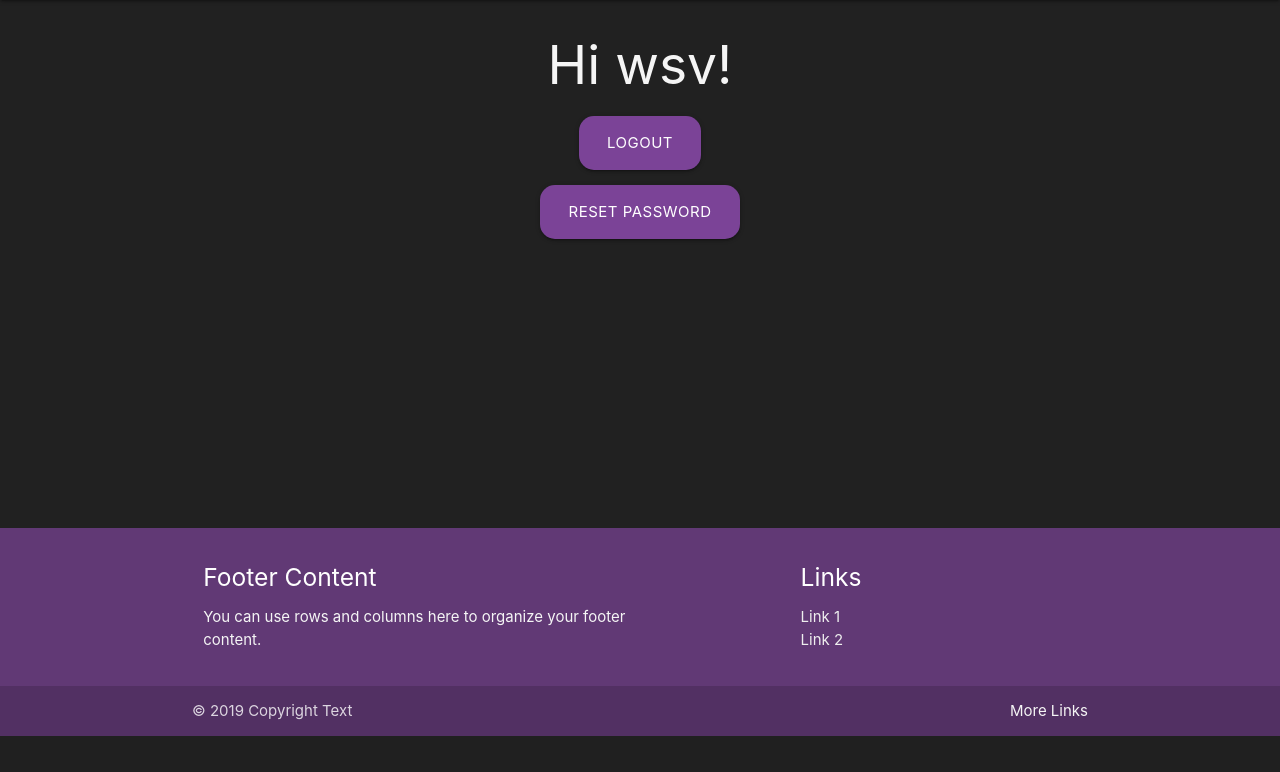
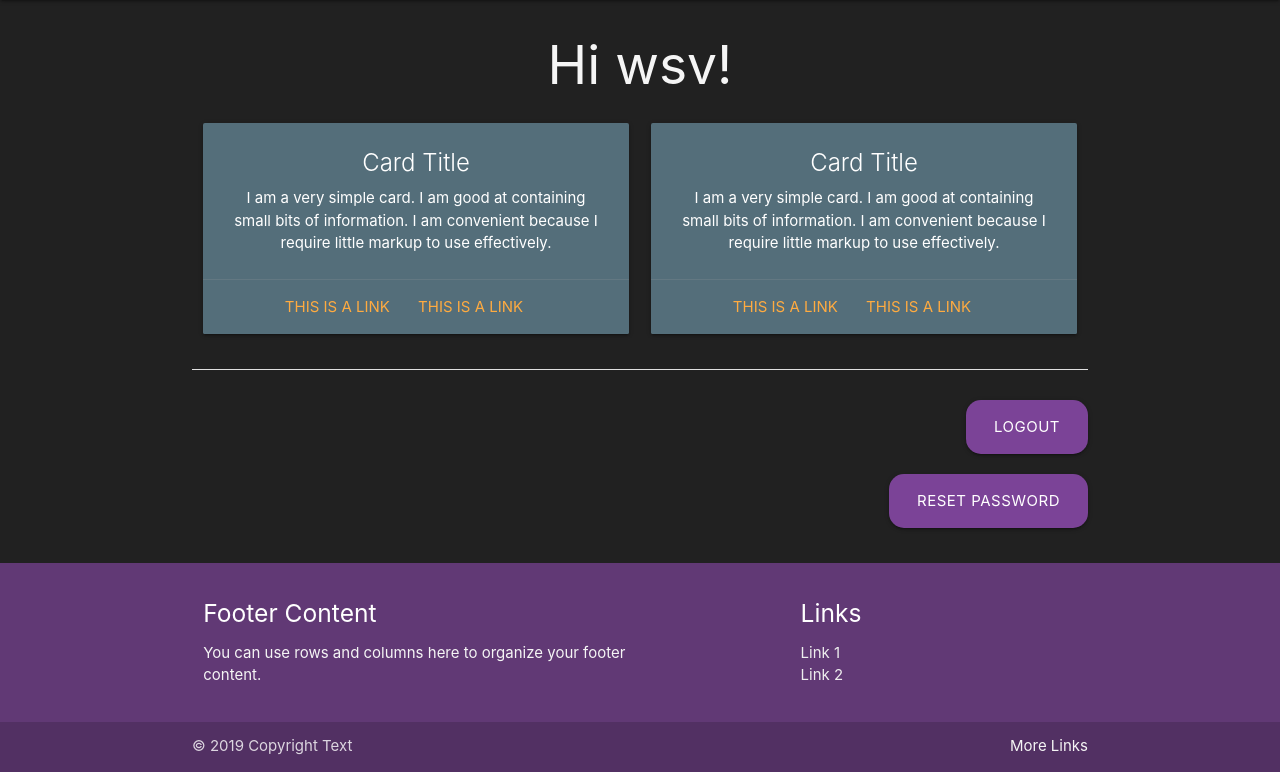
Before and after one commit to yongtheskill/EduPass, a Django app: page / in a window 1280 px wide. Shown: the part 64-836 px from the top of the page. Before the commit the page ends 800 px from the top, so only its background shows below. Run offline with Django 3.2, Linux system fonts and the light colour scheme; a user stored in the database is signed in.

Commit message:
home page template

```diff
--- a/templates/home.html
+++ b/templates/home.html
@@ -6,8 +6,12 @@
 <div class="center-align">
   {% if user.is_authenticated %}
     <h2>Hi {{ user.username }}!</h2>
-    <p><a class="waves-effect waves-light btn-large" href="{% url 'logout' %}">logout</a></p>
-    <p><a class="waves-effect waves-light btn-large" href="{% url 'password_reset' %}">reset password</a></p>
+    {% include 'indexPage.html' %}
+    <div class="divider"></div>
+    <div class="section">
+      <div class="row"><p><a class="waves-effect waves-light btn-large" style="float:right;" href="{% url 'logout' %}">logout</a></p></div>
+      <div class="row"><p><a class="waves-effect waves-light btn-large" style="float:right;" href="{% url 'password_reset' %}">reset password</a></p></div>
+    </div>
   {% else %}
     <h2>You are not logged in</h2>
     <p><a class="waves-effect waves-light btn-large" href="{% url 'login' %}">login</a></p>
--- /dev/null
+++ b/templates/indexPage.html
@@ -0,0 +1,29 @@
+<div class="row">
+        <div class="col s12 m6">
+            <div class="card blue-grey darken-1 hoverable z-depth-1">
+                <div class="card-content white-text">
+                    <span class="card-title">Card Title</span>
+                    <p>I am a very simple card. I am good at containing small bits of information.
+                    I am convenient because I require little markup to use effectively.</p>
+                </div>
+                <div class="card-action">
+                    <a href="#">This is a link</a>
+                    <a href="#">This is a link</a>
+                </div>
+            </div>
+        </div>
+
+            <div class="col s12 m6">
+                <div class="card blue-grey darken-1 hoverable z-depth-1">
+                    <div class="card-content white-text">
+                        <span class="card-title">Card Title</span>
+                        <p>I am a very simple card. I am good at containing small bits of information.
+                        I am convenient because I require little markup to use effectively.</p>
+                    </div>
+                    <div class="card-action">
+                        <a href="#">This is a link</a>
+                        <a href="#">This is a link</a>
+                    </div>
+                </div>
+            </div>
+        </div>
```
Also changed, not shown: EduPass/static/materialize.css.
